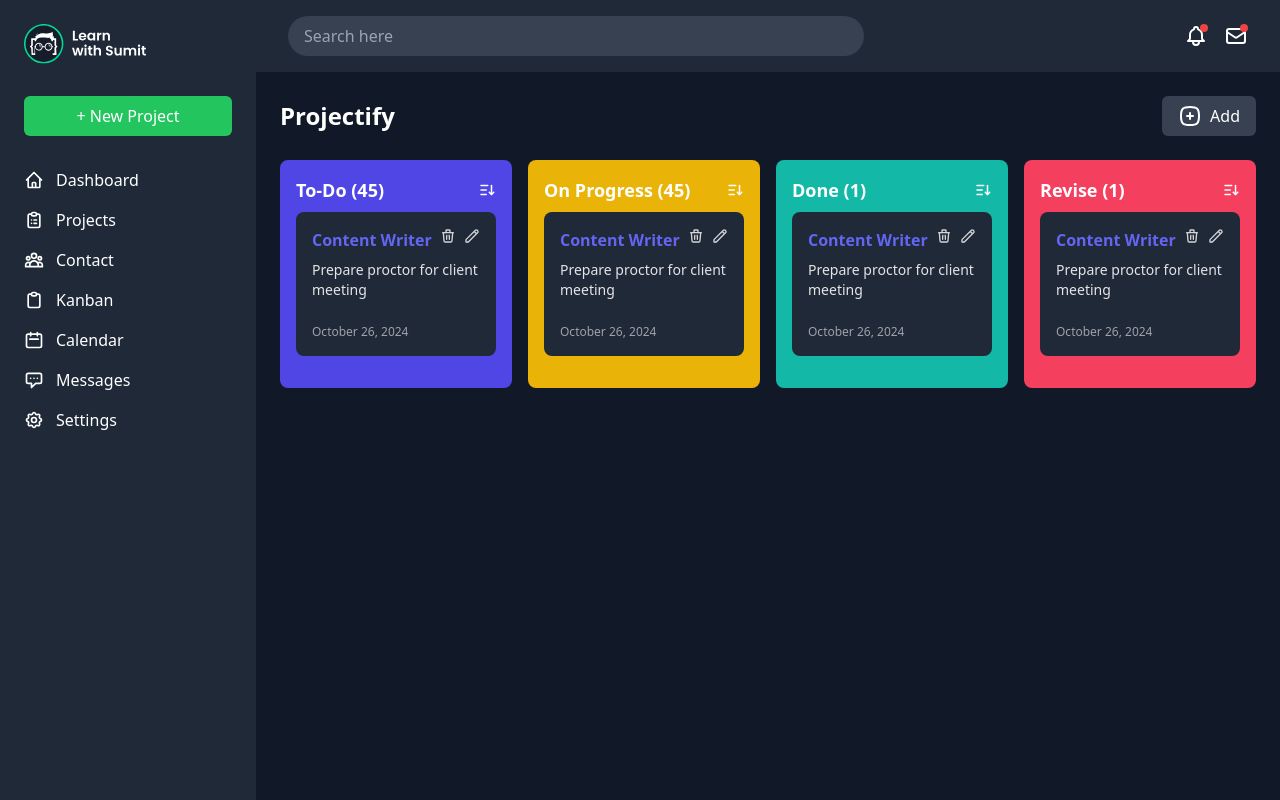
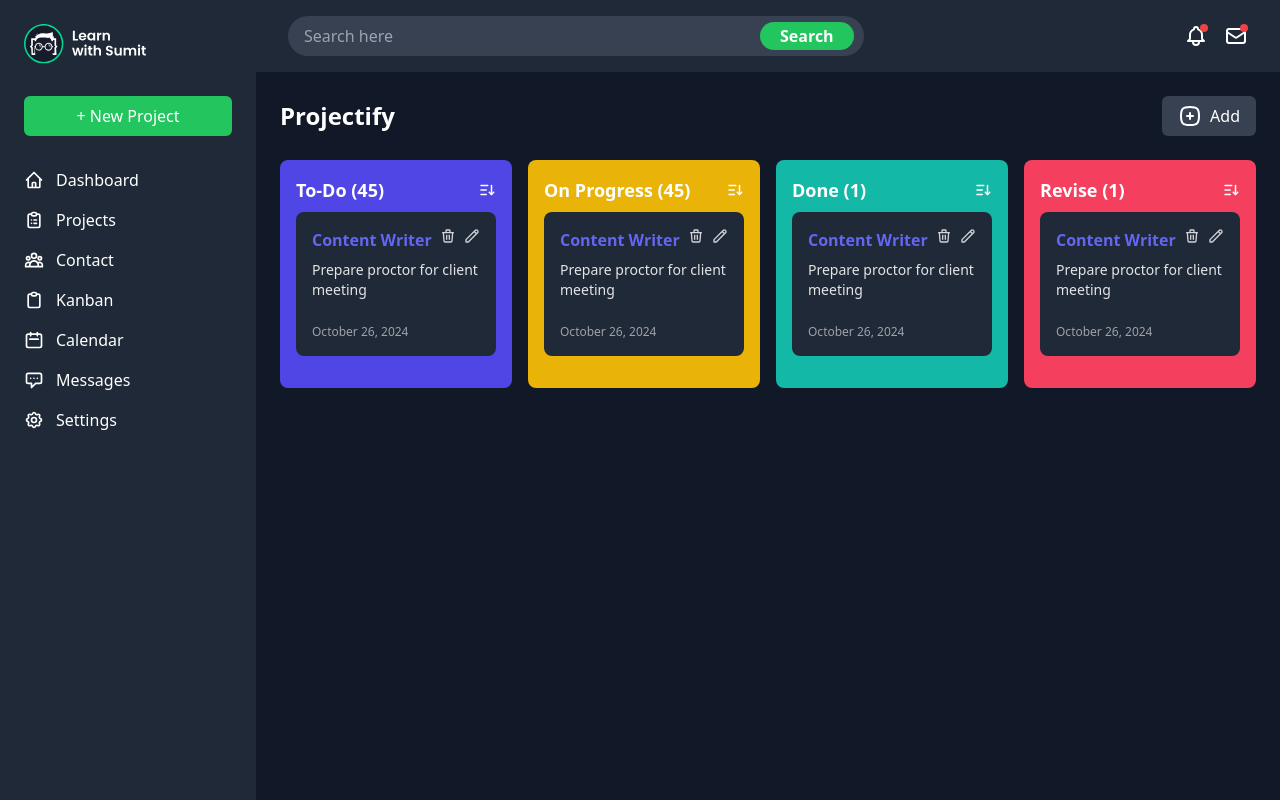
Before and after one commit to Sharif-Miah/task-manager-projectify-app, a React (Vite) app: page / in a window 1280 px wide. Built offline with nearby package versions, Linux system fonts and the light colour scheme.

Commit message:
search term added but some show error wiil fix

```diff
--- a/src/componet/Navbar/Header/Header.jsx
+++ b/src/componet/Navbar/Header/Header.jsx
@@ -1,6 +1,14 @@
-import React from "react";
+/* eslint-disable react/prop-types */
+import { useState } from "react";
 
-const Header = () => {
+const Header = ({ onSearch }) => {
+  const [serchTerm, setSerchTerm] = useState("");
+
+  const handleSerchTerm = (event) => {
+    event.preventDefault();
+    onSearch(serchTerm);
+  };
+
   return (
     <header className="flex items-center justify-between bg-gray-800 p-4">
       <button className="lg:hidden">
@@ -22,9 +30,17 @@ const Header = () => {
       <div className="mx-4 flex-1">
         <input
           type="text"
+          value={serchTerm}
+          onChange={() => setSerchTerm(event.target.value)}
           placeholder="Search here"
           className="w-full max-w-xl rounded-full bg-gray-700 px-4 py-2 text-white focus:outline-none"
         />
+        <button
+          className="text-white bg-[#22c55e] font-semibold text-md py-[2px] -ml-[104px] mt-[4px] px-5 rounded-full"
+          onClick={() => handleSerchTerm()}
+        >
+          Search
+        </button>
       </div>
       <div className="flex items-center">
         <button className="relative mr-4">
--- a/src/componet/TaskBoard/TaskBoard.jsx
+++ b/src/componet/TaskBoard/TaskBoard.jsx
@@ -93,9 +93,21 @@ const TaskBoard = () => {
     setUpdateTask(null);
   };
 
+  // CLOSE MODEL
+
   const handleColseModal = () => {
     setIsOpenModal(false);
     setUpdateTask(null);
+  };
+
+  // SEARCH IMPLEMENT
+
+  const handleSearchTerm = (searchTerm) => {
+    const searchValue = tasks.filter((task) =>
+      task.taskName.toLowerCase().includes(searchTerm.toLowerCase())
+    );
+
+    setTasks([...searchValue]);
   };
 
   return (
@@ -108,7 +120,7 @@ const TaskBoard = () => {
         />
       )}
       <div className="mx-auto max-w-7xl p-6">
-        <TaskAddButton onModal={handleOpenModal} />
+        <TaskAddButton onModal={handleOpenModal} onSearch={handleSearchTerm} />
 
         <div className="-mx-2 mb-6 flex flex-wrap">
           <TodoList
```
